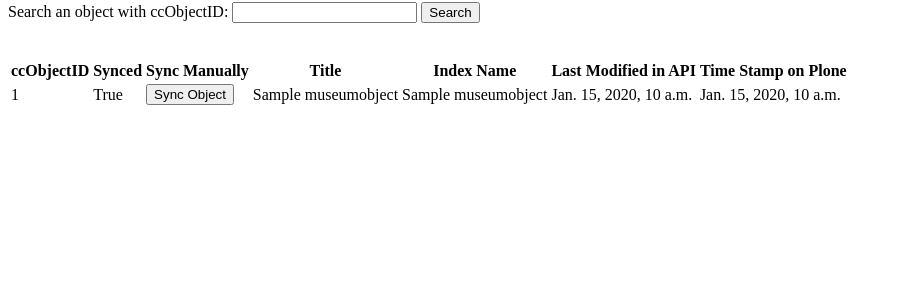
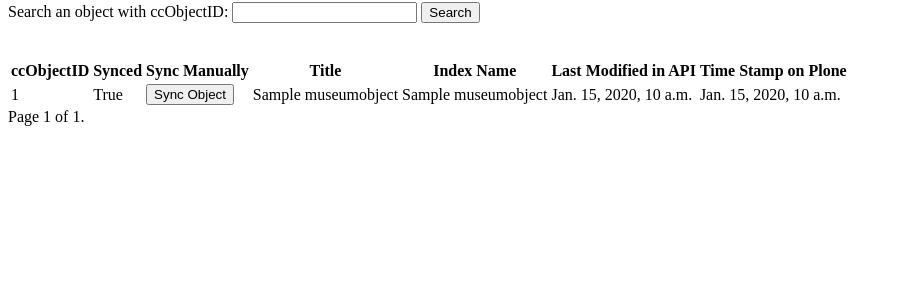
Before and after one commit to cihanandac/Sync-Collections, a Django app: page /collection/ in a window 1280 px wide. Shown: the part 122-422 px from the top of the page, without its empty margins (0-901 px from the left). Run offline with Django 5.2, Linux system fonts and the light colour scheme; tables that the repository leaves empty hold one stand-in row (values such as "Sample post").

Commit message:
Add pagination to the collection page

```diff
--- a/collectionSync/collection/templates/collection/index.html
+++ b/collectionSync/collection/templates/collection/index.html
@@ -153,4 +153,22 @@
       {% endfor %}
     </tbody>
   </table>
+
+  <div class="pagination">
+    <span class="step-links">
+      {% if museum_objects.has_previous %}
+        <a href="?page=1">&laquo; first</a>
+        <a href="?page={{ museum_objects.previous_page_number }}">previous</a>
+      {% endif %}
+
+      <span class="current">
+        Page {{ museum_objects.number }} of {{ museum_objects.paginator.num_pages }}.
+      </span>
+
+      {% if museum_objects.has_next %}
+        <a href="?page={{ museum_objects.next_page_number }}">next</a>
+        <a href="?page={{ museum_objects.paginator.num_pages }}">last &raquo;</a>
+      {% endif %}
+    </span>
+  </div>
 {% endblock %}
--- a/collectionSync/collection/views.py
+++ b/collectionSync/collection/views.py
@@ -13,6 +13,7 @@ import logging
 import os
 import environ
 from decouple import config
+from django.core.paginator import Paginator
 
 collection_types_variable = config(
     'COLLECTION_TYPES', default="VanabbeCollectie")
@@ -29,9 +30,11 @@ create_update_object_logger = logging.getLogger('create_update_object_logger')
 def index(request):
     museum_objects = MuseumObject.objects.all()
     sync_running = SyncLock.objects.get(id=1).is_locked
-    print(museum_objects)
+    paginator = Paginator(museum_objects, 100)
+    page_number = request.GET.get('page')
+    page_obj = paginator.get_page(page_number)
     return render(request, "collection/index.html", {
-        "museum_objects": museum_objects,
+        "museum_objects": page_obj,
         "sync_running": sync_running,
     })
 
```
